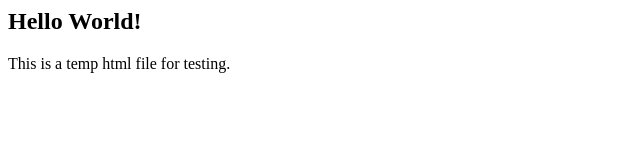
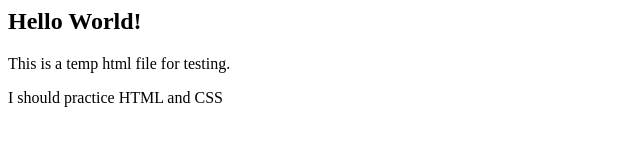
Before and after one commit to ivyT26/FirstTime-LearnGit, a plain HTML site: page index.html in a window 1280 px wide. Shown: the whole page, without its empty margins (0-640 px from the left). Drawn offline with Linux system fonts and the light colour scheme.

Commit message:
Added more description to readme.

```diff
--- a/index.html
+++ b/index.html
@@ -1,2 +1,3 @@
 <h2>Hello World!</h2>
 <p>This is a temp html file for testing.</p>
+<p>I should practice HTML and CSS</p>
```
Also changed, not shown: 1 other file.
